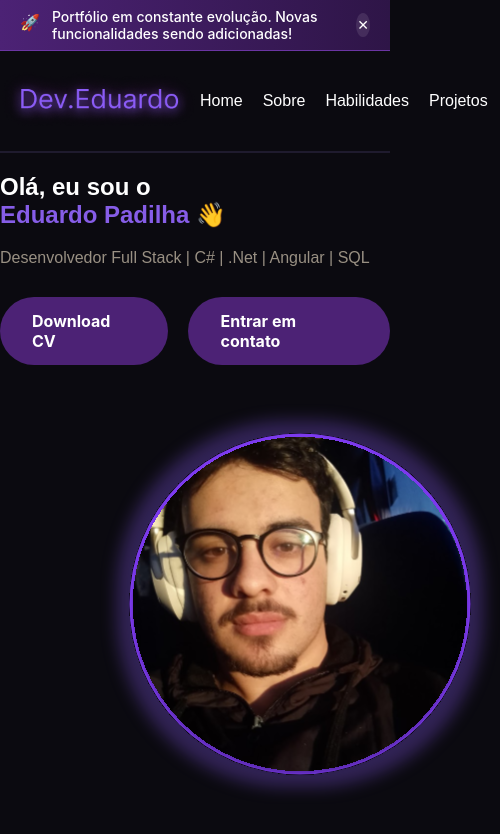
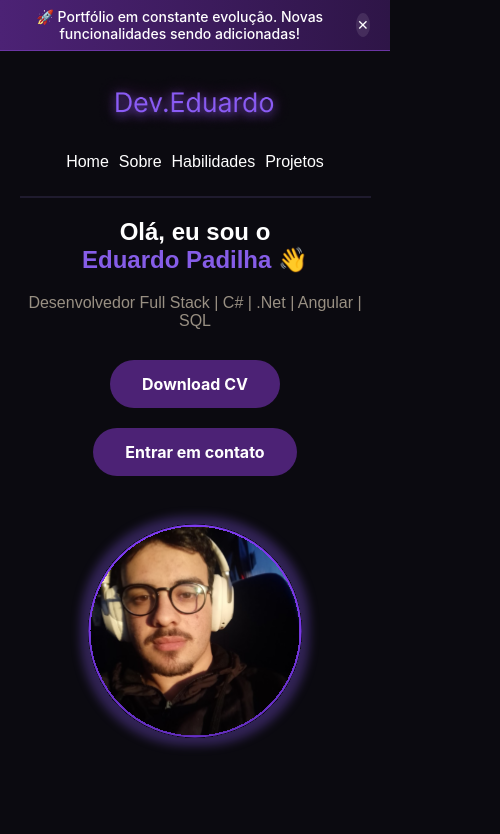
Before and after one commit to joaoeduardo2701/portifolio-angular, an Angular app: page / in a window 390 px wide. Shown: the top 834 px of the page, 500 px wide, since content can reach past the window. Built offline with nearby package versions, Linux system fonts and the light colour scheme.

Commit message:
responsividade adicionada

```diff
--- a/src/app/app.html
+++ b/src/app/app.html
@@ -1,9 +1,7 @@
 @if (showBanner) {
   <div class="dev-top-banner">
     <div class="banner-content">
-      <span class="icon">🚀</span>
-      <p>Portfólio em constante evolução. Novas funcionalidades sendo adicionadas!</p>
-
+      <p>🚀 Portfólio em constante evolução. Novas funcionalidades sendo adicionadas!</p>
       <button class="close-btn" (click)="closeBanner()" aria-label="Fechar aviso">
         ✕
       </button>
@@ -13,3 +11,4 @@
 
 <app-header></app-header>
 <app-hero></app-hero>
+<app-about></app-about>
--- a/src/app/app.scss
+++ b/src/app/app.scss
@@ -1,3 +1,14 @@
+* {
+  margin: 0;
+  padding: 0;
+  box-sizing: border-box; /* Isso impede que o padding aumente o tamanho do elemento */
+}
+
+html, body {
+  overflow-x: hidden; /* Garante que nada escape pela lateral */
+  width: 100%;
+}
+
 .dev-top-banner {
   width: 100%;
   background: linear-gradient(90deg, #4c2275 0%, #2e1547 100%);
@@ -5,6 +16,7 @@
   padding: 8px 0; // Um pouco mais fino para não ocupar muito espaço vertical
   border-bottom: 1px solid #6b35a3;
   z-index: 10000;
+  text-align: center;
 
   .banner-content {
     display: flex;
--- a/src/app/app.ts
+++ b/src/app/app.ts
@@ -1,10 +1,11 @@
 import { Component, signal } from '@angular/core';
 import { Header } from './core/components/header/header';
 import { Hero } from './pages/home/components/hero/hero';
+import { About } from "./pages/home/components/about/about";
 
 @Component({
   selector: 'app-root',
-  imports: [Header, Hero],
+  imports: [Header, Hero, About],
   templateUrl: './app.html',
   styleUrl: './app.scss'
 })
--- a/src/app/core/components/header/header.scss
+++ b/src/app/core/components/header/header.scss
@@ -46,3 +46,26 @@ nav ul li:hover::after {
 hr {
   border: 0.5px solid #1F1B2E;
 }
+
+@media (max-width: 768px) {
+  nav {
+    width: 100%; /* Garante que ele não passe da tela */
+    max-width: 100vw;
+    flex-direction: column;
+    padding: 20px 15px; /* Reduzimos o 50px que era exagerado */
+    height: auto;
+    gap: 10px;
+  }
+
+  nav ul {
+    width: 100%;
+    justify-content: center;
+    padding: 0;
+    gap: 10px; /* Espaço menor entre links no celular */
+  }
+
+  hr {
+    width: 90%; /* Linha não encosta nas bordas */
+    margin: 0 auto;
+  }
+}
--- a/src/app/pages/home/components/about/about.html
+++ b/src/app/pages/home/components/about/about.html
@@ -1 +1,10 @@
-<p>about works!</p>
+<!-- <section class="about">
+  <div class="image-about">
+    <img src="caricatura-eduardo.svg" alt="caricatura dudu">
+  </div>
+  <div class="sobre-mim">
+    <h2>Desenvolvedor Full Stack</h2>
+    <p>
+      Tenho 20 anos, sou estudante da 7ª fase de Ciência da Computação na Unifacvest, em São Joaquim – SC, e sou apaixonado por tecnologia, sempre buscando evoluir como desenvolvedor e transformar ideias em soluções através da inovação.    </p>
+  </div>
+</section> -->
--- a/src/app/pages/home/components/about/about.scss
+++ b/src/app/pages/home/components/about/about.scss
@@ -0,0 +1,4 @@
+.image-about img {
+  max-width: 400px;
+  height: auto;
+}
--- a/src/app/pages/home/components/hero/hero.scss
+++ b/src/app/pages/home/components/hero/hero.scss
@@ -32,3 +32,32 @@
   height: auto;
   margin-left: 100px;
 }
+
+@media (max-width: 768px) {
+  .container {
+    flex-direction: column;
+    justify-content: center;
+    text-align: center;
+    height: auto;
+    padding: 20px;
+  }
+
+  .text-hero {
+    width: 100%;
+  }
+
+  .botoes-container {
+    justify-content: center;
+    flex-wrap: wrap;
+  }
+
+  .image-hero {
+    margin-top: 30px;
+  }
+
+  .hero-image {
+    max-width: 250px; /* diminui a imagem */
+    width: 100%;
+    margin-left: 0; /* remove aquele espaço lateral */
+  }
+}
```
Also changed, not shown: 1 other file (tests, documents, lock files or other folders).
